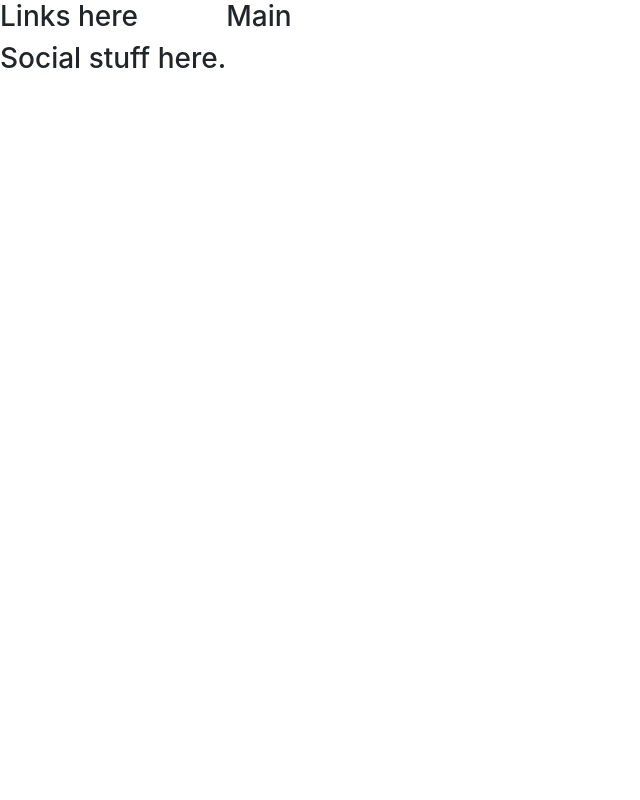
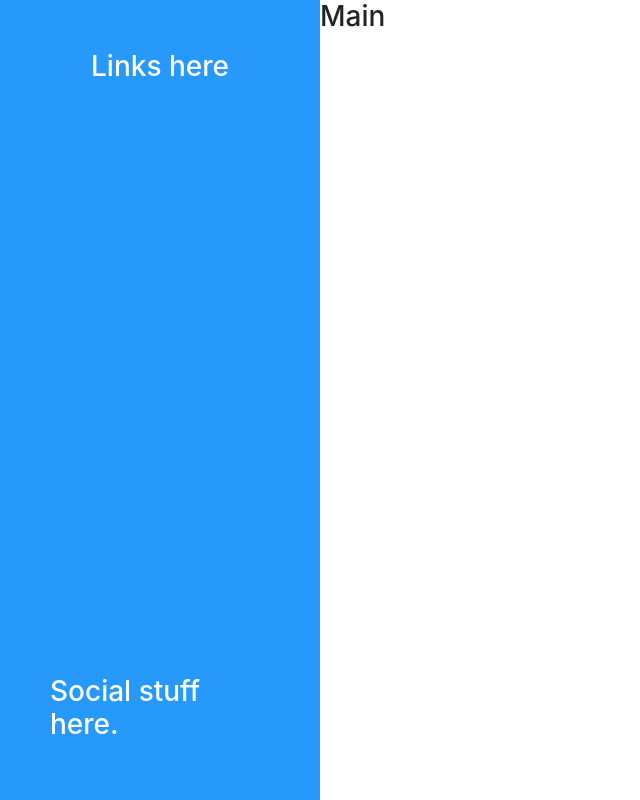
Before and after one commit to HarryNdegwa/Team-253-FrontEnd, a React (Create React App) app: page / in a window 1280 px wide. Shown: the whole page, without its empty margins (0-640 px from the left). Built offline with nearby package versions, Linux system fonts and the light colour scheme.

Commit message:
Styled the Sidebar Component

```diff
--- a/src/components/Router/Router.js
+++ b/src/components/Router/Router.js
@@ -1,4 +1,5 @@
 import React from "react";
+// import { Route, Link, BrowserRouter as MyRouter, Switch } from "react-router-dom";
 
 
 function Router(){
--- a/src/components/SideBar/SideBar.css
+++ b/src/components/SideBar/SideBar.css
@@ -1,4 +1,10 @@
-.header{
+.sidebar{
     display: flex;
     flex-direction: column;
+    background-color: #2699fb;
+    height:100vh;
+    color:#fff;
+    padding:50px;
+    justify-content: space-between;
+    align-items: center;
 }
--- a/src/components/SideBar/SideBar.js
+++ b/src/components/SideBar/SideBar.js
@@ -1,11 +1,13 @@
 import React from "react";
+
+import "./SideBar.css";
 
 import Router from "../Router/Router";
 import Social from "../Social/Social";
 
 function SideBar(){
     return (
-        <div className="header">
+        <div className="sidebar col-md-3">
             <Router/>
             <Social/>
         </div>
```
